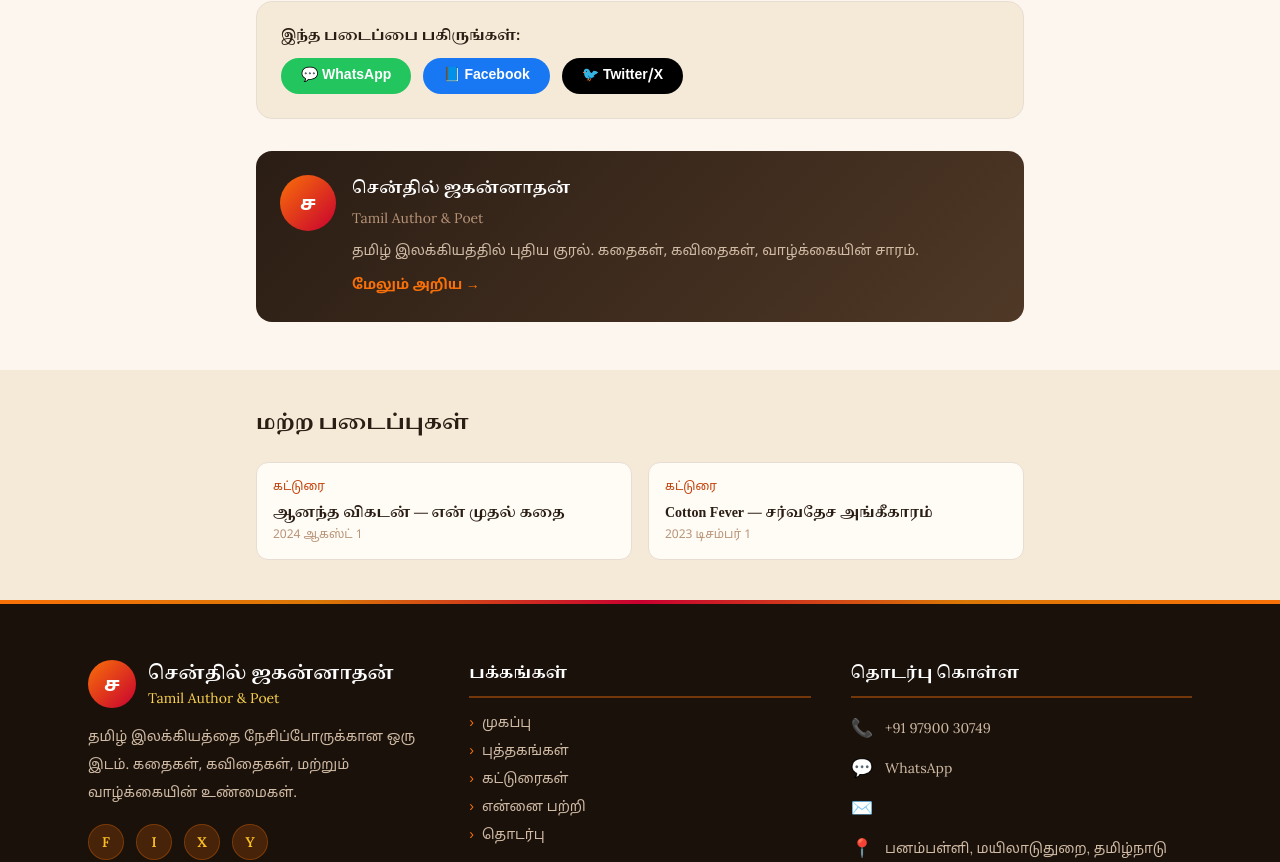
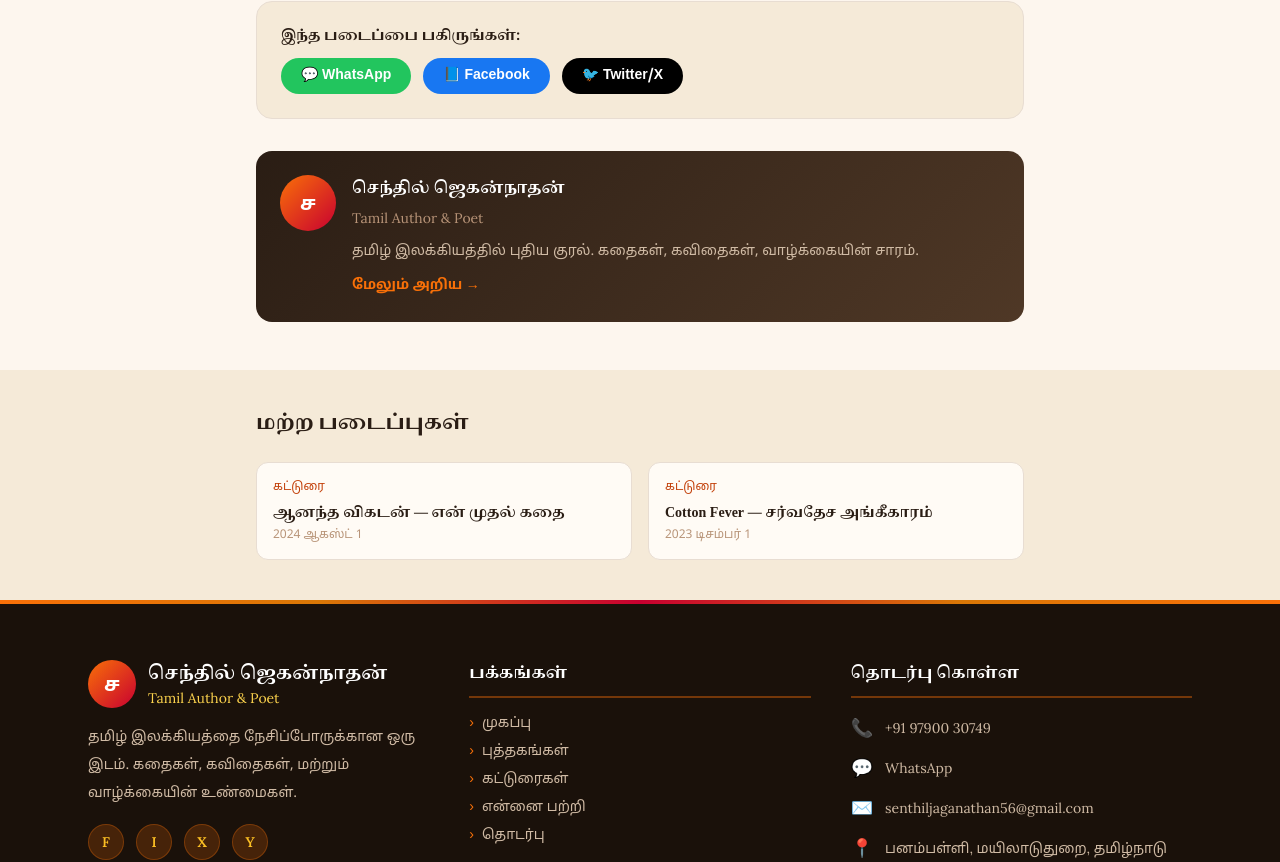
Before and after one commit to Ananthmca89/senthil-jaganathan-website, a Next.js app: page /blog/vaelaankudikalin-vazhkai in a window 1280 px wide. Shown: the part 1113-1975 px from the top of the page. Built offline with nearby package versions, Linux system fonts and the light colour scheme; a web font is replaced by a local one.

Commit message:
fix the issues

```diff
--- a/components/Footer.js
+++ b/components/Footer.js
@@ -18,7 +18,7 @@ export default function Footer() {
               </div>
               <div>
                 <div className="text-white text-lg" style={{ fontFamily: 'Noto Serif Tamil, serif', fontWeight: 700 }}>
-                  சென்தில் ஜகன்னாதன்
+                  செந்தில் ஜெகன்நாதன்
                 </div>
                 <div className="text-sm" style={{ color: '#fcd34d' }}>Tamil Author & Poet</div>
               </div>
--- a/components/Navbar.js
+++ b/components/Navbar.js
@@ -38,7 +38,7 @@ export default function Navbar() {
             </div>
             <div>
               <div className="tamil-heading text-white text-base leading-tight" style={{ fontFamily: 'Noto Serif Tamil, serif' }}>
-                சென்தில் ஜகன்னாதன்
+                செந்தில் ஜெகன்நாதன்
               </div>
               <div className="text-xs" style={{ color: '#fcd34d', fontFamily: 'Lora, serif', letterSpacing: '0.05em' }}>
                 Tamil Author
--- a/components/SEOHead.js
+++ b/components/SEOHead.js
@@ -50,7 +50,7 @@ export default function SEOHead({ title, description, keywords, ogImage, url, ty
         "@context": "https://schema.org",
         "@type": "Person",
         "name": "Senthil Jaganathan",
-        "alternateName": "சென்தில் ஜகன்னாதன்",
+        "alternateName": "செந்தில் ஜெகன்நாதன்",
         "url": siteUrl,
         "jobTitle": "Author",
         "description": "Tamil author and poet from Tamil Nadu, India",
--- a/data/content.js
+++ b/data/content.js
@@ -148,7 +148,7 @@ export const authorInfo = {
   education: "இளங்கலை உயிர்மவேதியியல், SKSS கலைக் கல்லூரி, திருப்பனந்தாள் | MBA, சென்னைப் பல்கலைக்கழகம்",
   location: "பனம்பள்ளி, மயிலாடுதுறை, தமிழ்நாடு",
   phone: "+91 97900 30749",
-  email: "",
+  email: "senthiljaganathan56@gmail.com",
   whatsapp: "+919790030749",
   upiId: "9790030749@ybl",
   awards: [
--- a/pages/about.js
+++ b/pages/about.js
@@ -34,7 +34,7 @@ export default function AboutPage() {
               About · என்னை பற்றி
             </div>
             <h1 className="text-4xl sm:text-5xl font-black text-white mb-2" style={{ fontFamily: 'Noto Serif Tamil, serif' }}>
-              சென்தில் ஜகன்னாதன்
+              செந்தில் ஜெகன்நாதன்
             </h1>
             <div className="text-xl mb-4" style={{ color: '#fcd34d', fontFamily: 'Playfair Display, serif', fontStyle: 'italic' }}>
               Senthil Jaganathan
--- a/pages/blog/[slug].js
+++ b/pages/blog/[slug].js
@@ -39,7 +39,7 @@ export default function BlogPost({ post }) {
   return (
     <>
       <SEOHead
-        title={`${post.title} | சென்தில் ஜகன்னாதன்`}
+        title={`${post.title} | செந்தில் ஜெகன்நாதன்`}
         description={post.excerpt}
         keywords={post.tags.join(', ')}
         structuredData={articleStructuredData}
@@ -144,7 +144,7 @@ export default function BlogPost({ post }) {
               </div>
               <div>
                 <div className="text-white font-bold mb-1" style={{ fontFamily: 'Noto Serif Tamil, serif' }}>
-                  சென்தில் ஜகன்னாதன்
+                  செந்தில் ஜெகன்நாதன்
                 </div>
                 <div className="text-sm mb-3" style={{ color: '#b89478', fontFamily: 'Lora, serif' }}>
                   Tamil Author & Poet
--- a/pages/contact.js
+++ b/pages/contact.js
@@ -11,7 +11,7 @@ export default function ContactPage() {
     setSubmitted(true);
   };
 
-  const whatsappMessage = encodeURIComponent('வணக்கம் சென்தில் ஜகன்னாதன் அவர்களே, நான் உங்களிடம் பேச விரும்புகிறேன்.');
+  const whatsappMessage = encodeURIComponent('வணக்கம் செந்தில் ஜெகன்நாதன் அவர்களே, நான் உங்களிடம் பேச விரும்புகிறேன்.');
 
   return (
     <>
```
Also changed, not shown: 1 other file (tests, documents, lock files or other folders).
